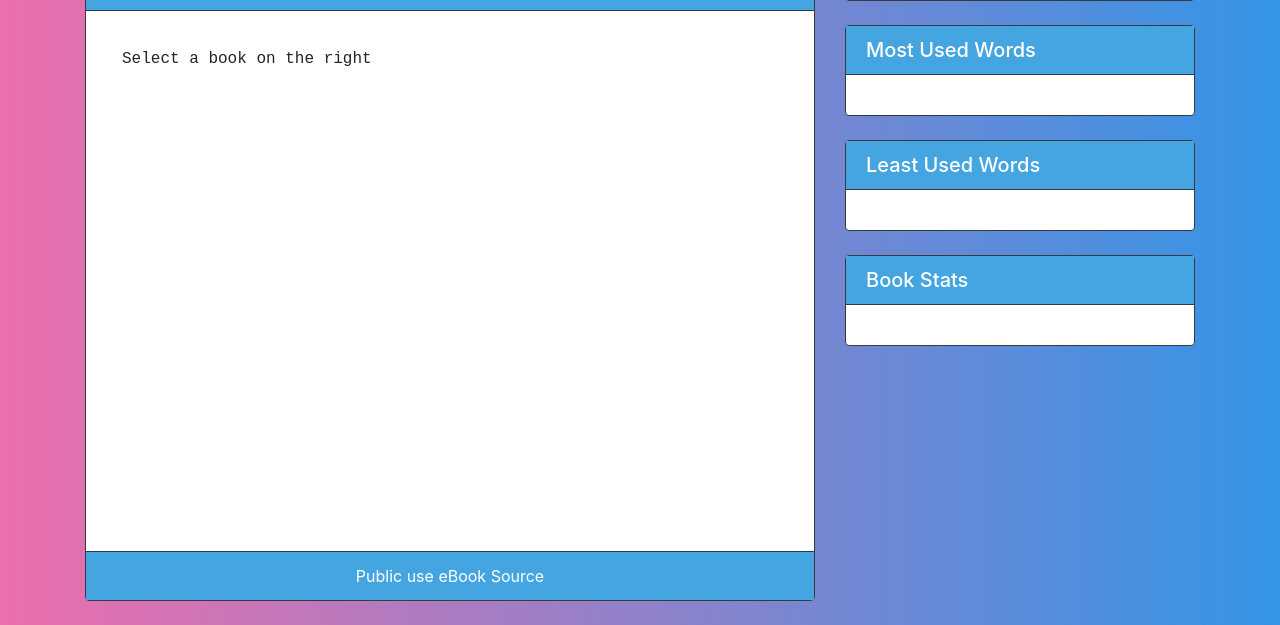
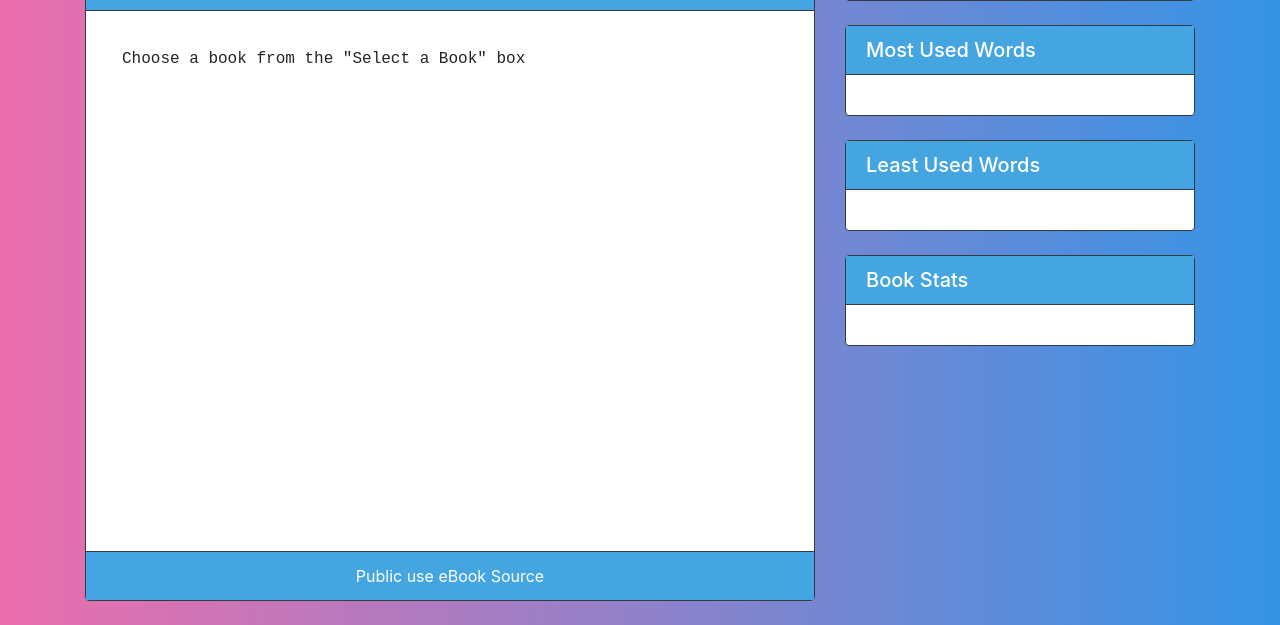
Before and after one commit to Justin-Cordero/Book_Stats, a plain HTML site: page index.html in a window 1280 px wide. Shown: the part 444-1069 px from the top of the page. Drawn offline with nearby package versions, Linux system fonts and the light colour scheme; a web font is replaced by a local one.

Commit message:
Change verbiage to make sense on smaller screens

```diff
--- a/index.html
+++ b/index.html
@@ -59,7 +59,7 @@
                     </div>
                     <div class="card-body border-dark">
                         <div class="displayBox scroll-box" id="fileContent">
-                            Select a book on the right
+                            Choose a book from the "Select a Book" box
                         </div>
                     </div>
                     <div class="custom-header">
```
